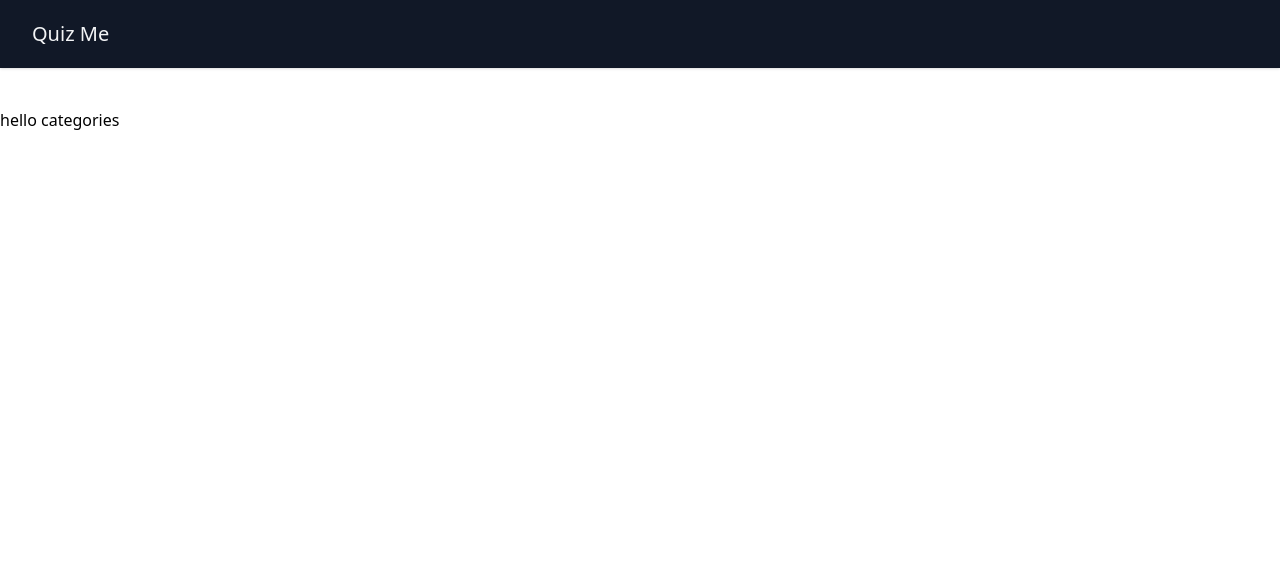
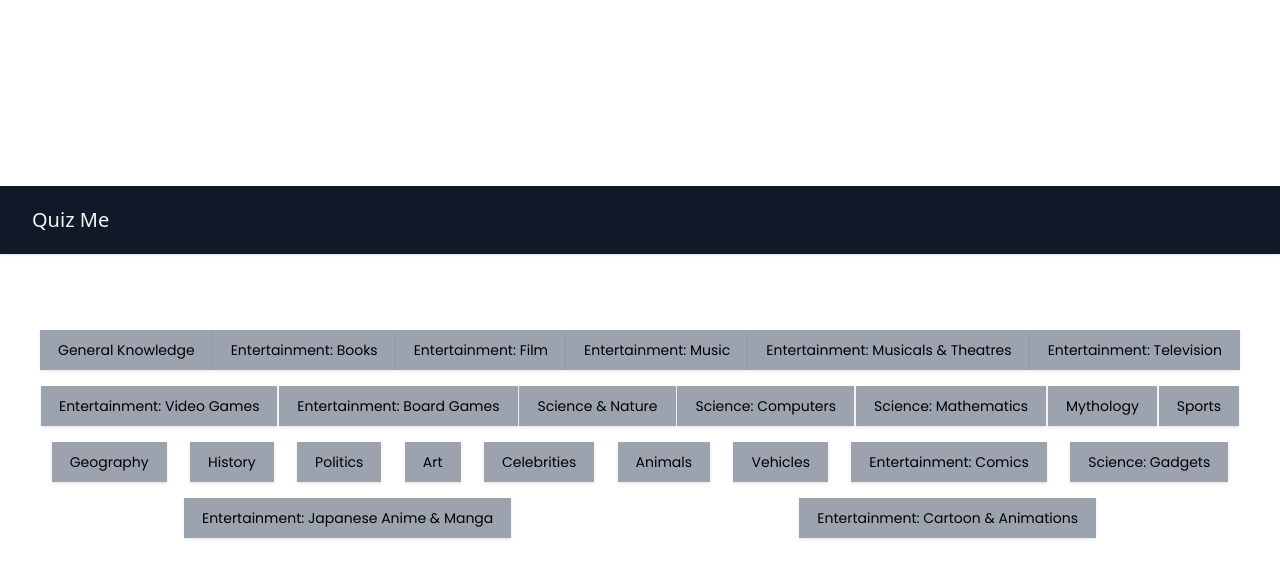
Before and after one commit to chiragdoctor/quiz-me, a Next.js app: page /categories in a window 1280 px wide. Shown: the top 578 px of the page. Built offline with nearby package versions, Linux system fonts and the light colour scheme.

Commit message:
add category component with select and deselect logic

```diff
--- /dev/null
+++ b/components/Category.tsx
@@ -0,0 +1,21 @@
+type CategoryProps = {
+    text: string;
+    selectedCategories: string[];
+    handleOnClick: (c: string) => void;
+}
+
+const Category = ({ text, selectedCategories, handleOnClick }: CategoryProps) => {
+    const isSelected = selectedCategories.includes(text)
+    const classes = isSelected ? 'bg-yellow-400 text-white shadow font-poppins text-xs p-2.5 text-center m-2 mr-0' : 'bg-gray-400 text-black shadow h-10 font-poppins text-sm p-2.5 min-w-full text-center m-2'
+    return (
+        <button className="flex justify-center" onClick={() => handleOnClick(text)}>
+            <span className={classes}>
+                {text}
+            </span>
+            {isSelected && <span className="bg-black text-white text-center h-9 w-8 p-1.5 text-sm m-2 ml-0">X</span>}
+        </button>
+
+    )
+}
+
+export default Category
--- a/components/Layout.tsx
+++ b/components/Layout.tsx
@@ -13,7 +13,7 @@ type LayoutProps = {
 
 const Layout = ({ title, keywords, description, children }: LayoutProps) => {
     return (
-        <div>
+        <div className="flex min-h-screen flex-col items-center justify-center py-2">
             <Head>
                 <title>{title}</title>
                 <meta name='keywords' content={keywords} />
--- a/pages/categories/index.tsx
+++ b/pages/categories/index.tsx
@@ -1,15 +1,46 @@
-import type { NextPage } from 'next'
+import { useState } from 'react'
+import Category from '../../components/Category'
 import Layout from '../../components/Layout'
 
+type CategoriesProps = {
+    categories: string[]
+}
 
-const Home: NextPage = () => {
+const Categories = ({ categories }: CategoriesProps) => {
+    const [selectedCategories, setSelectedCategories] = useState<string[]>([])
+
+    const handleOnClick = (category: string) => {
+        if (selectedCategories.includes(category)) {
+            setSelectedCategories(selectedCategories.filter((c) => c !== category))
+        } else {
+            setSelectedCategories([...selectedCategories, category])
+        }
+    }
+
     return (
         <Layout title='Select Categories' description='This is a quiz app' keywords='quiz general knowledge'>
-            <main className='flex mt-10 gap-4 content-center'>
-                hello categories
-            </main>
+
+            <div className='flex flex-row m-10 flex-wrap justify-around'>
+                {
+                    categories && categories.length > 0 && categories.map((category, index) => {
+                        return (
+                            <Category key={index} text={category} handleOnClick={handleOnClick} selectedCategories={selectedCategories} />
+                        )
+                    })
+                }
+            </div>
         </Layout>
     )
 }
 
-export default Home
+
+
+export async function getServerSideProps() {
+    const categories = ['General Knowledge', 'Entertainment: Books', 'Entertainment: Film', 'Entertainment: Music', 'Entertainment: Musicals & Theatres', 'Entertainment: Television', 'Entertainment: Video Games', 'Entertainment: Board Games', 'Science & Nature', 'Science: Computers', 'Science: Mathematics', 'Mythology', 'Sports', 'Geography', 'History', 'Politics', 'Art', 'Celebrities', 'Animals', 'Vehicles', 'Entertainment: Comics', 'Science: Gadgets', 'Entertainment: Japanese Anime & Manga', 'Entertainment: Cartoon & Animations']
+
+    return {
+        props: { categories }, // will be passed to the page component as props
+    }
+}
+
+export default Categories
```
